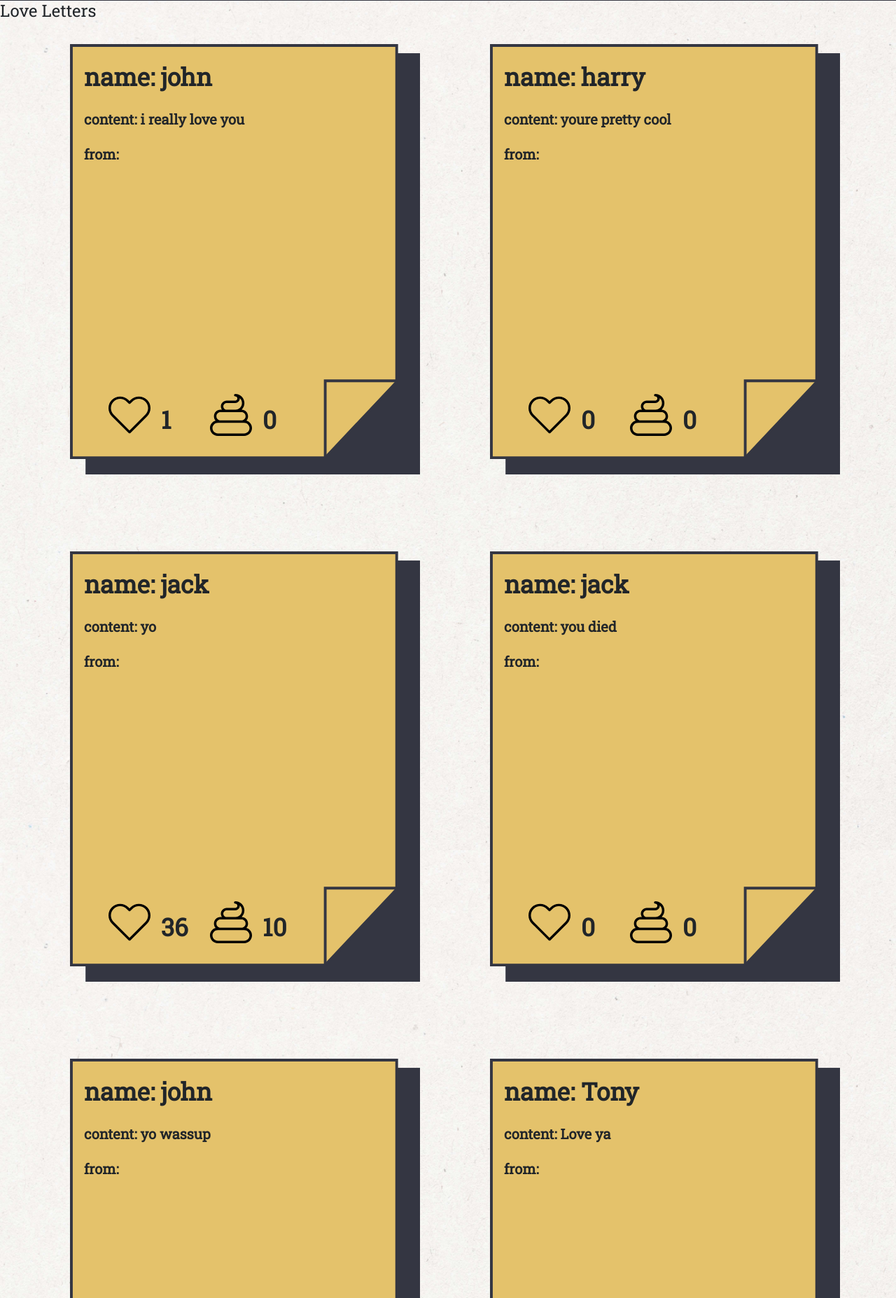
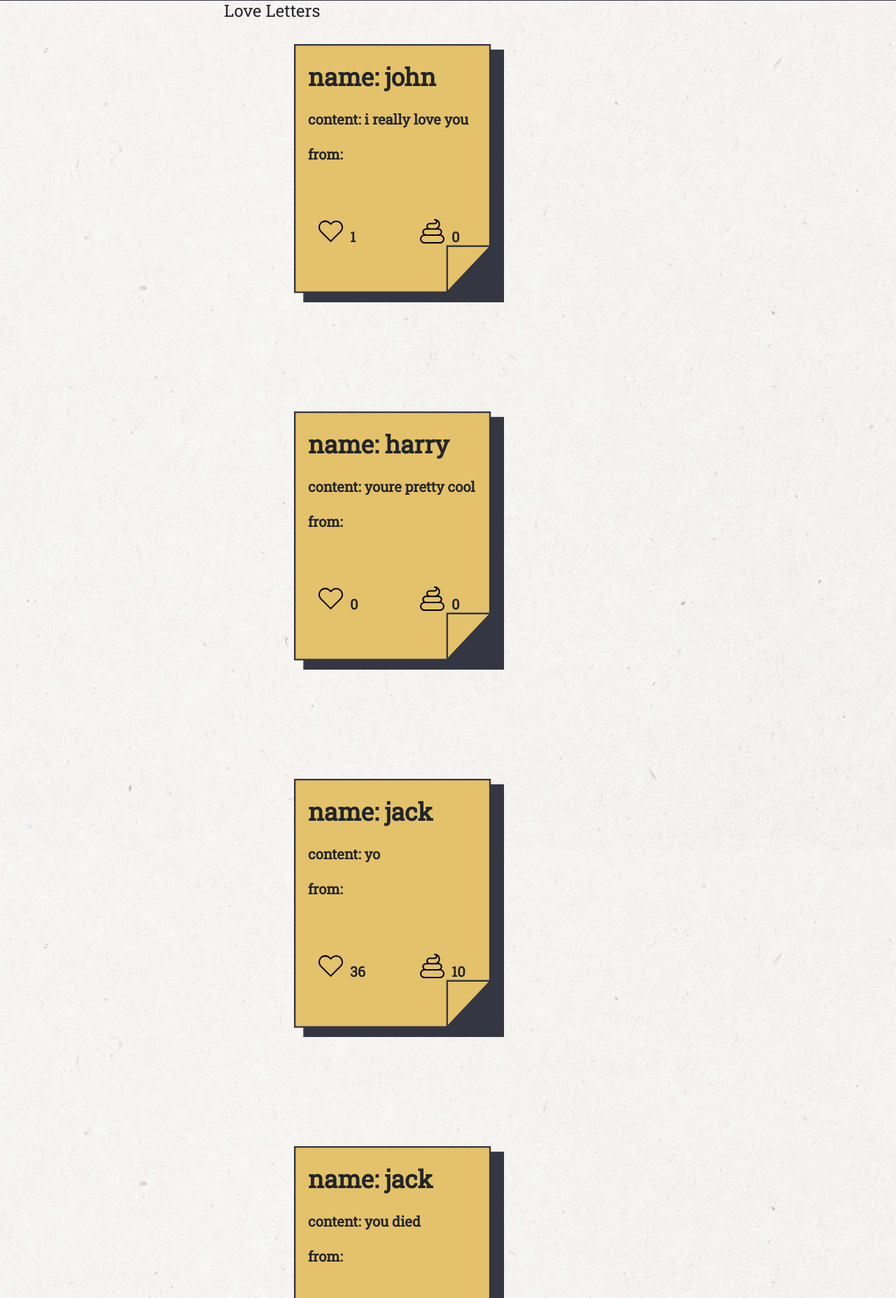
Before and after one commit to shanfernando97/I-really-love-you, a PHP site: page / in a window 1280 px wide. Shown: the part 65-1920 px from the top of the page at 70% size. Run offline with PHP 8.4, Linux system fonts and the light colour scheme; data comes from the database, SQL or seed files in the repository.

Commit message:
css change

```diff
--- a/web-dev/css/style.css
+++ b/web-dev/css/style.css
@@ -211,12 +211,10 @@
 }
 
 #yearesult img.yea{
-
-
    width: 40%;
    margin-right: auto;
- 	margin-left: auto;
- 	display: table;
+ 	 margin-left: auto;
+ 	 display: table;
 
 }
   .serch-image{
@@ -231,18 +229,30 @@
     display: table;
 }
 #letters{
- width:500px;
- height:700px;
+ width:300px;
+ height:500px;
  background:url('../image/letterbg.svg')no-repeat;
  float:left;
- margin-left:100px;
- margin-top:25px;
-position:relative;
+ margin-left:80px;
+ margin-top:35px;
+ position:relative;
+}
+
+.showletters{
+  margin-right: 25%;
+  margin-left: 25%;
 }
 
 .letter{
+
 
 }
 .letter .letter-stats{
   width: 1.5%;
 }
+
+.showletterssearch{
+  margin-right: auto;
+    margin-left: auto;
+    display: table;
+}
--- a/web-dev/index.php
+++ b/web-dev/index.php
@@ -49,13 +49,13 @@
 		</nav>
 	</header>
 
-
+<div class = "showletters">
 	<div class = "letters">
 		<h4>Love Letters</h4>
 		<?php
 		while($row=$stmt->fetch()) {
 		?>
-		<div style="width:500px;height:700px;background:url('image/letterbg.svg')no-repeat;float:left;margin-left:100px;margin-top:25px;position:relative;">
+		<div style="width:300px;height:500px;background:url('image/letterbg.svg')no-repeat;float:left;margin-left:100px;margin-top:25px;position:relative;">
 		<p style="font-size:35px;margin-left:20px;margin-top:20px;">name: <?php echo($row["name"]) ?></p>
 		<p style="font-size:20px;margin-left:20px;margin-top:20px;">content: <?php echo($row["content"]) ?></p>
 		<p style="font-size:20px;margin-left:20px;margin-top:20px;">from: <?php echo($row["fromName"]) ?></p>
@@ -64,14 +64,15 @@
 						<input id="likes" type="number" name="likes" value="<?php echo($row["likes"]) ?>" hidden=true>
 						<input id="poops" type="number" name="poops" value="<?php echo($row["poop"]) ?>" hidden=true>
 
-						<input id="like" style="position:absolute;top: 500px;left: 55px;width:60px;"type="image"style="width:60px;" src="image/like1.svg" value="<?php echo($row["id"]) ?>">
-						<p id="numLikes"style="position:absolute;top: 510px;left:130px;font-size:35px;"><?php echo($row["likes"]) ?></p>
-						<input id="poop" style="position:absolute;top:500px;left: 200px;width:60px;"type="image" style="width:60px;"src="image/poop1.svg">
-						<p id="numPoops"style="position:absolute;top: 510px;left:275px;font-size:35px;"><?php echo($row["poop"]) ?></p>
+						<input id="like" style="position:absolute;top: 250px;left: 35px;width:35px;"type="image"style="width:50px;" src="image/like1.svg" value="<?php echo($row["id"]) ?>">
+						<p id="numLikes"style="position:absolute;top: 260px;left:80px;font-size:20px;"><?php echo($row["likes"]) ?></p>
+						<input id="poop" style="position:absolute;top:250px;left: 180px;width:35px;"type="image" style="width:50px;"src="image/poop1.svg">
+						<p id="numPoops"style="position:absolute;top: 260px;left:225px;font-size:20px;"><?php echo($row["poop"]) ?></p>
 					</div>
 			</div>
 	<?php } ?>
 	</div>
+	</div>
 <script src="js/like.js" charset="utf-8"></script>
 </body>
 </html>
```
Also changed, not shown: web-dev/search.php (+9 -7 lines).
